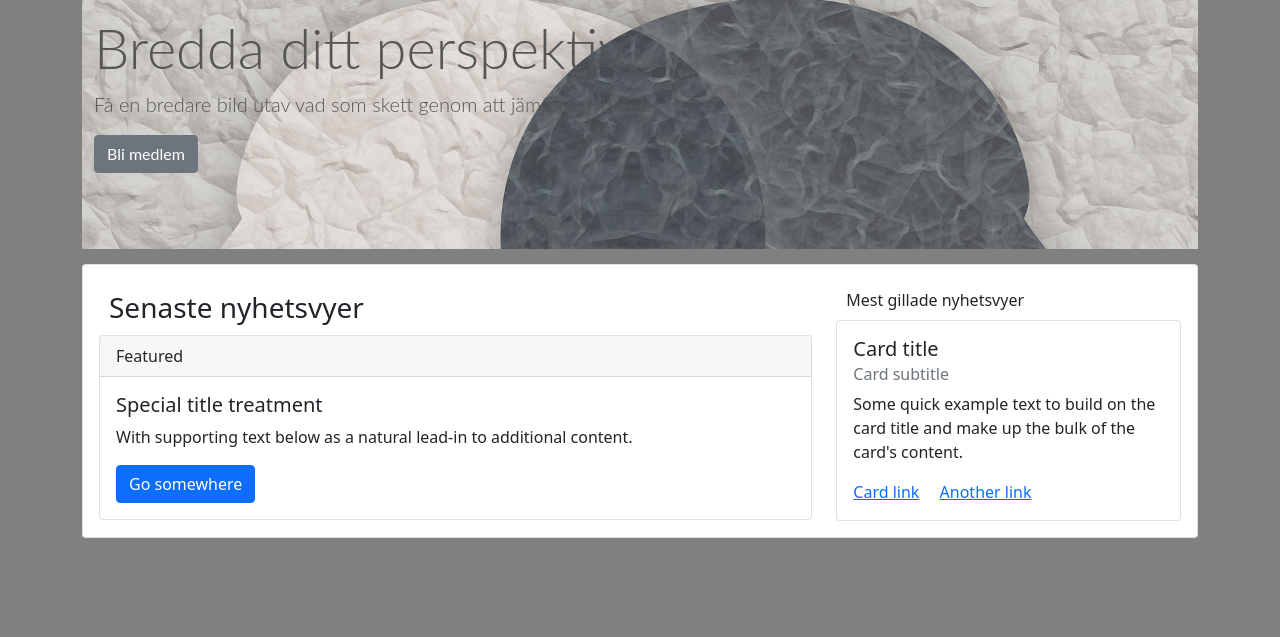
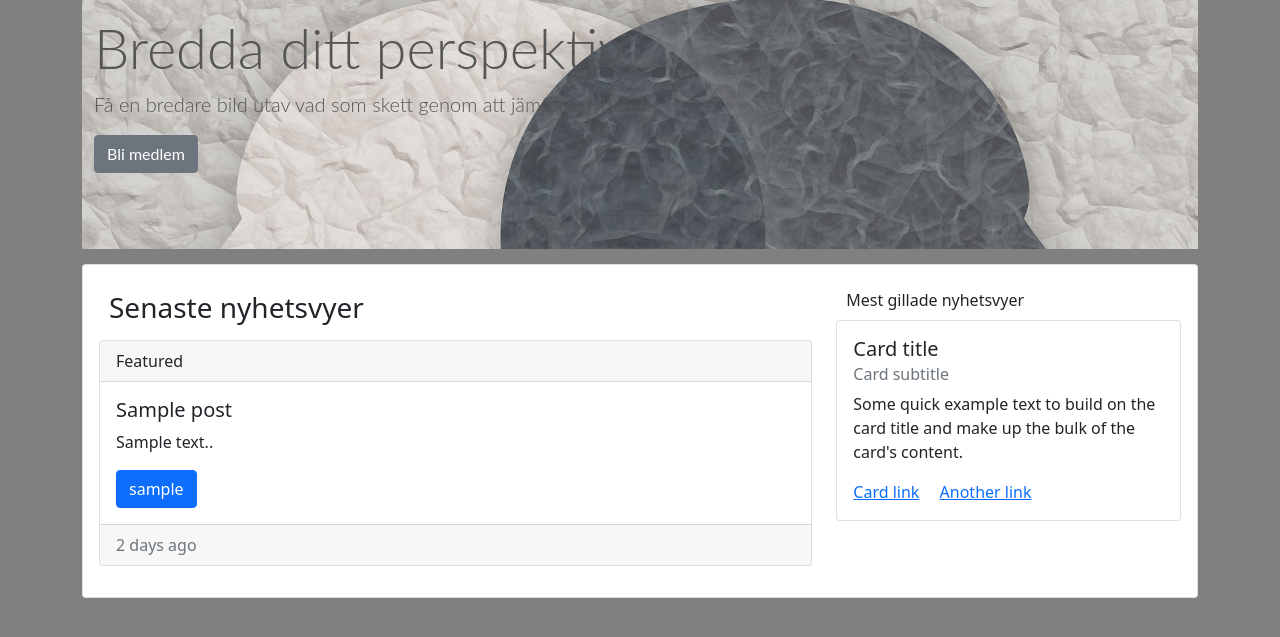
Before and after one commit to Yassinrby/nyhetsvy, a Django app: page / in a window 1280 px wide. Shown: the part 72-709 px from the top of the page. Run offline with Django 3.2, Linux system fonts and the light colour scheme; tables that the repository leaves empty hold one stand-in row (values such as "Sample post"); some libraries are stand-ins or nearby versions.

Commit message:
Changed style on blog post cards

```diff
--- a/home/templates/home/home.html
+++ b/home/templates/home/home.html
@@ -5,16 +5,21 @@
 <div class="row">
     <div class="col-sm-8">
         <h3 class="feed-header">Senaste nyhetsvyer</h3>
-        <div class="card">
+        {% for post in posts %}
+        <div class="card post-card">
             <div class="card-header">
                 Featured
             </div>
             <div class="card-body">
-    <h5 class="card-title">Special title treatment</h5>
-    <p class="card-text">With supporting text below as a natural lead-in to additional content.</p>
-    <a href="#" class="btn btn-primary">Go somewhere</a>
+                <h5 class="card-title">{{ post.title }}</h5>
+                <p class="card-text">{{ post.description }}.</p>
+                <a href="#" class="btn btn-primary">{{ post.author }}</a>
+            </div>
+            <div class="card-footer text-muted">
+                2 days ago
             </div>
         </div>
+        {% endfor %}
     </div>
     <div class="col-sm-4">
         <h6 class="feed-header">Mest gillade nyhetsvyer</h6>
@@ -22,7 +27,8 @@
             <div class="card-body">
                 <h5 class="card-title">Card title</h5>
                 <h6 class="card-subtitle mb-2 text-muted">Card subtitle</h6>
-    <p class="card-text">Some quick example text to build on the card title and make up the bulk of the card's content.</p>
+                <p class="card-text">Some quick example text to build on the card title and make up the bulk of the
+                    card's content.</p>
                 <a href="#" class="card-link">Card link</a>
                 <a href="#" class="card-link">Another link</a>
             </div>
--- a/home/views.py
+++ b/home/views.py
@@ -1,5 +1,9 @@
 from django.shortcuts import render
+from .models import Post
 
 
 def home(request):
-    return render (request, 'home/home.html')
+
+    posts = Post.objects.all()
+
+    return render(request, 'home/home.html', {'posts': posts})
--- a/nyhetsvy/settings.py
+++ b/nyhetsvy/settings.py
@@ -80,11 +80,9 @@ TEMPLATES = [
 
 AUTHENTICATION_BACKENDS = [
 
-    # Needed to login by username in Django admin, regardless of `allauth`
     'django.contrib.auth.backends.ModelBackend',
+    'allauth.account.auth_backends.AuthenticationBackend',
 
-    # `allauth` specific authentication methods, such as login by e-mail
-    'allauth.account.auth_backends.AuthenticationBackend',
 ]
 
 SITE_ID = 1
--- a/static/css/style.css
+++ b/static/css/style.css
@@ -23,3 +23,7 @@ body {
 .feed-header {
     margin: 10px;
 }
+
+.post-card {
+    margin: 15px 0;
+}
```
Lines whose indentation alone changed are shown as unchanged.
